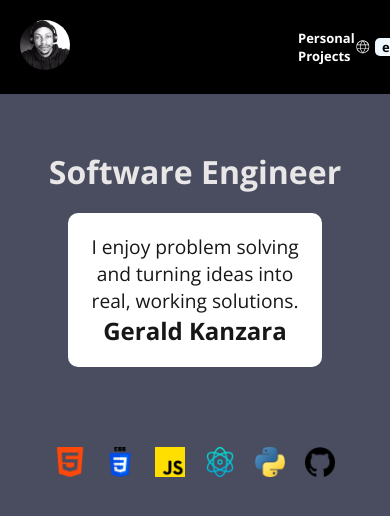
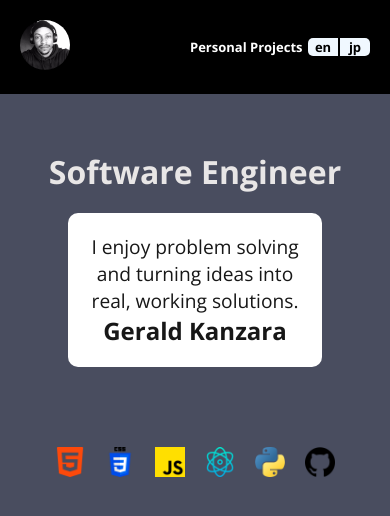
Before and after one commit to GerryKanz/MyPortFolio, a Next.js app: page /en in a window 390 px wide. Shown: the top 516 px of the page. Built offline with nearby package versions, Linux system fonts and the light colour scheme.

Commit message:
v1.1.13 Beta

```diff
--- a/app/[locale]/globals.css
+++ b/app/[locale]/globals.css
@@ -1,24 +1,14 @@
 @import url('https://fonts.googleapis.com/css2?family=Open+Sans:ital,wght@0,300..800;1,300..800&display=swap');
 
 :root {
-  /* --background: #ffffff; */
   background: #494D5F;
   --foreground: #171717;
-}
-
-
-@media (prefers-color-scheme: dark) {
-  :root {
-    --background: #0a0a0a;
-    --foreground: #ededed;
-  }
 }
 
 html,
 
 body {
   max-width: 100vw;
-  overflow-x: hidden;
 
 }
 
@@ -53,12 +43,6 @@ a {
   text-decoration: none;
 }
 
-@media (prefers-color-scheme: dark) {
-  html {
-    color-scheme: dark;
-  }
-}
-
 @media (max-width:769px) {
   .pageTitle {
     font-size: medium;
--- a/app/[locale]/languageSwitcher.module.css
+++ b/app/[locale]/languageSwitcher.module.css
@@ -8,14 +8,6 @@
     align-items: center;
     gap: 5px;
 }
-
-/* .language *:first-child {
-    transition: 0.5s ease-in-out;
-}
-
-.language:hover>*:first-child {
-    transform: rotate(90deg);
-} */
 
 .globeIcon {
     font-size: larger;
@@ -35,7 +27,8 @@
 }
 
 .selectOption:hover {
-    background-color: rgb(238, 189, 99);
+    box-shadow: 0px 0px 1px 1px #eebd63;
+    background-color: #eebd63;
     cursor: pointer;
 }
 
@@ -48,3 +41,9 @@
     border-top-right-radius: 5px;
     border-bottom-right-radius: 5px;
 }
+
+@media (max-width: 640px) {
+    .globeIcon {
+        display: none;
+    }
+}
--- a/app/[locale]/page.module.css
+++ b/app/[locale]/page.module.css
@@ -72,7 +72,7 @@
   display: flex;
   justify-content: space-between;
   margin-right: 10px;
-  width: 20%;
+  width: 30%;
 }
 
 
@@ -89,12 +89,14 @@
   gap: 20px;
 }
 
-@media (max-width: 640px) {
+@media (max-width: 1024px) {
 
+  .bottomLinksContainer {
+    width: 50%;
+  }
 
-  .navLinks {
-    font-size: small;
-    padding-right: 10px;
+  .bottomLink {
+    width: 100%;
   }
 
   .projectsContainer {
@@ -114,3 +116,14 @@
     font-size: medium;
   }
 }
+
+@media (max-width: 640px) {
+  .bottomLinksContainer {
+    width: 50%;
+  }
+
+  .navLinks {
+    font-size: small;
+    padding-right: 10px;
+  }
+}
```
Also changed, not shown: app/[locale]/projects/page.module.css (+4 -5 lines), app/[locale]/projects/page.tsx (+8 -2 lines), app/[locale]/projects/project.module.css (+5 -5 lines), app/[locale]/projects/utilities/viewPort.tsx (added, +16 -0 lines).
